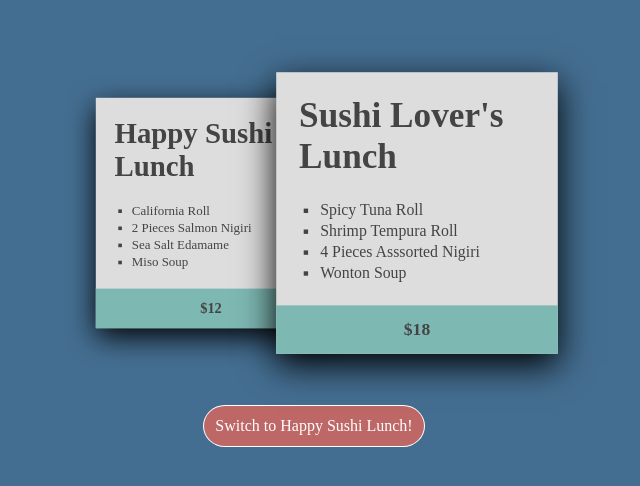
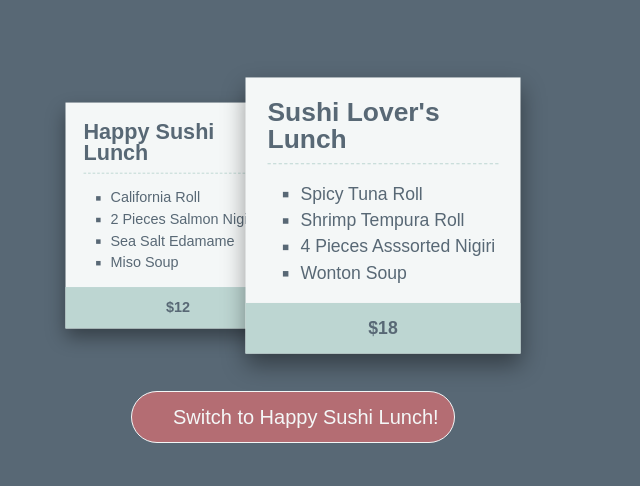
Before and after one commit to glaubernespoli/samples_archive, a website: page docs/samples/overlapping-cards.html in a window 1280 px wide. Shown: the part 134-620 px from the top of the page, without its empty margins (347-987 px from the left). Drawn offline with Linux system fonts and the light colour scheme.

Commit message:
sushi cards

```diff
--- a/docs/css/overlapping-cards.css
+++ b/docs/css/overlapping-cards.css
@@ -1,179 +1,190 @@
-:root {
-    --bg-color: rgb(68, 110, 145);
+*,
+*::before,
+*::after {
+	box-sizing: border-box;
 }
 
 html,
 body {
 	height: 100%;
-    background-color: var(--bg-color);
-    overflow: hidden;
-    margin: 0;
 }
 
-body>div:first-of-type {
-    display: flex;
+body {
+	margin: 0;
+	display: grid;
 	align-items: center;
-    justify-content: center;
+	justify-items: center;
 	height: 100%;
+	color: #f4f7f7;
+	background-color: #586875;
+	font: 1rem/1 'Cabin', sans-serif;
+	overflow-x: hidden;
 }
 
-input[type="radio"] {
-    visibility: hidden;
+/* hide radio buttons, but still expose them to screen readers */
+input {
+	position: absolute;
+	width: 1px;
+	clip: rect(0 0 0 0);
+	overflow: hidden;
+	white-space: nowrap;
 }
 
-div.selector {
+.selector {
 	display: grid;
-    /* grid-area is not required as in the template we use the same name as the class */
 	grid-template-areas:
-        'happy-card lovers-card'
-        'pick       pick';
-    align-items: center;
-
+		'happy lovers'
+		'pick  pick';
 }
 
+/* the cards and toggle buttons are actually fat labels that can be clicked to set radio buttons */
 label {
+	display: block;
 	cursor: pointer;
-    display: block;
-    position: relative;
 }
 
-label.happy-card,
-label.lovers-card {
-    background-color: #ddd;
-    width: 13rem;
-    height: 13rem;
-    color: #444;
-
-    display: flex;
-    flex-direction: column;
-    justify-content: space-between;
-    box-shadow: 0px 10px 30px 0px rgb(0, 0, 0);
-
-
-    animation-duration: .5s;
-    animation-timing-function: ease-in-out;
+.happy-card,
+.lovers-card {
+	position: relative; /* for iOS */
+	width: 250px;
+	padding: 20px;
+	color: #586875;
+	background-color: #f4f7f7;
+	box-shadow: 0 10px 20px #0006;
+	animation-duration: 0.5s;
+	animation-timing-function: ease-in-out; /* important to use a symmetrical timing function (linear also works) */
 	animation-fill-mode: forwards;
 }
 
-label ul {
-    margin: 0;
-    line-height: 1.1;
-    list-style: square;
-    font-size: 0.9rem;
+.happy-card {
+	grid-area: happy;
+	margin-right: -10px; /* nudge closer to lover's card */
+
+	/* these values are used to animate via translateX */
+	--swing: -25px;
+	--overlap: 25px;
 }
 
-label h1 {
-    margin-left: 1rem;
-    font-size: 1.3rem;
-    margin-bottom: 0;
-}
+.lovers-card {
+	grid-area: lovers;
+	margin-left: -10px; /* nudge closer to happy card */
 
-label p {
-    font-weight: bold;
-    margin: 0;
-    background-color: rgb(126, 184, 179);
-    text-align: center;
-    padding: .8rem;
-}
-
-label.happy-pick,
-label.lovers-pick {
-    border: 1px solid #fff;
-    background-color: rgb(190, 103, 103);
-    color: #fff;
-    text-align: center;
-    padding: .7rem;
-    border-radius: 10%/50%;
-    display: none;
-    grid-area: pick;
-    margin: 4rem auto 0 auto;
-}
-
-/** Showing the button if it's selected */
-#lovers-radio:checked~.selector>label.happy-pick,
-#happy-radio:checked~.selector>label.lovers-pick {
-    display: block;
-}
-
-/* when a radio button is set, swing the corresponding card fowards */
-#lovers-radio:checked~.selector>label.lovers-card,
-#happy-radio:checked~.selector>label.happy-card {
-    animation-name: swing-forwards;
-}
-
-/* when a radio button is set, swing the corresponding card fowards */
-#lovers-radio:checked~.selector>label.happy-card,
-#happy-radio:checked~.selector>label.lovers-card {
-    animation-name: swing-backwards;
-}
-
-#lovers-radio:checked~.selector>label.lovers-card,
-#lovers-radio:checked~.selector>label.happy-card {
 	/* these values are used to animate via translateX */
 	--swing: 25px;
 	--overlap: -25px;
 }
 
-#happy-radio:checked~.selector>label.happy-card,
-#happy-radio:checked~.selector>label.lovers-card {
-    /* these values are used to animate via translateX */
-    --swing: -25px;
-    --overlap: 25px;
+/* when a radio button is set, swing the corresponding card fowards */
+#happy-radio:checked ~ .selector .happy-card,
+#lovers-radio:checked ~ .selector .lovers-card {
+	animation-name: swing-forwards;
+}
+
+@keyframes swing-forwards {
+	0% {
+		z-index: 1; /* start behind other card */
+		transform: scale(0.9);
+	}
+	50% {
+		transform: translateX(var(--swing));
+	}
+	100% {
+		z-index: 2; /* end in front of other card */
+		transform: translateX(var(--overlap)) scale(1.1);
+	}
+}
+
+/* when a radio button is set, swing the opposite card backwards */
+#happy-radio:checked ~ .selector .lovers-card,
+#lovers-radio:checked ~ .selector .happy-card {
+	animation-name: swing-backwards;
 }
 
 @keyframes swing-backwards {
 	0% {
-        z-index: 1;
-        /* start in front of the other card */
-        transform: scale(1.1);
+		z-index: 2; /* start in front of other card */
+		transform: translateX(var(--overlap)) scale(1.1);
 	}
-
 	50% {
-        transform: translateX(var(--overlap));
+		transform: translateX(var(--swing));
 	}
-
 	100% {
-        z-index: 0;
-        /* end in front of other card */
-        transform: translateX(var(--swing)) scale(0.9);
+		z-index: 1; /* end behind other card */
+		transform: scale(0.9);
 	}
 }
 
-@keyframes swing-forwards {
-    0% {
-        z-index: 1;
-        /* start behind other card */
-        transform: scale(0.9);
+h1 {
+	margin: 0;
+	padding-bottom: 10px;
+	border-bottom: 1px dashed #bdd6d2;
+	font-size: 1.5rem;
 }
 
-    50% {
-        transform: translateX(var(--swing));
+ul {
+	margin: 15px 0;
+	padding-left: 30px;
+	line-height: 1.5rem;
+	list-style-type: square;
 }
 
-    100% {
-        z-index: 2;
-        /* end in front of other card */
-        transform: translateX(var(--overlap)) scale(1.1);
+p {
+	margin: 0 -20px -20px;
+	padding: 15px;
+	background-color: #bdd6d2;
+	font-weight: bold;
+	text-align: center;
+}
+
+.happy-pick,
+.lovers-pick {
+	grid-area: pick;
+	margin: 50px auto 0;
+	padding: 15px;
+	border: 1px solid #f4f7f7;
+	border-radius: 9999px;
+	background-color: #b46d73;
+	font-size: 1.25rem;
+	-webkit-user-select: none;
+	user-select: none;
+}
+
+.happy-pick::before,
+.lovers-pick::after {
+	display: inline-block;
+	font-family: 'Font Awesome 5 Free';
+	font-weight: bold;
+}
+
+.happy-pick::before {
+	margin-right: 10px;
+	content: '\f0a8'; /* fa-arrow-circle-left */
+}
+
+.lovers-pick::after {
+	margin-left: 10px;
+	content: '\f0a9'; /* fa-arrow-circle-right */
+}
+
+/* hide happy toggle button if happy is currently selected */
+#happy-radio:checked ~ .selector .happy-pick {
+	display: none;
+}
+
+/* hide lover's toggle button if lover's is currently selected */
+#lovers-radio:checked ~ .selector .lovers-pick {
+	display: none;
+}
+
+/* increase overlap and swing distance on smaller screens */
+@media (max-width: 560px) {
+	.happy-card {
+		margin-right: -85px;
+		--swing: -100px;
+	}
+
+	.lovers-card {
+		margin-left: -85px;
+		--swing: 100px;
 	}
 }
-
-@media only screen and (min-width: 900px) {
-    body {
-        font-size: 1rem;
-    }
-
-    label.happy-card,
-    label.lovers-card {
-        width: 16rem;
-        height: 16rem;
-    }
-
-    label h1 {
-        margin-left: 1.3rem;
-        font-size: 2rem;
-    }
-
-    label ul {
-        line-height: 1.3;
-    }
-}
```
Lines whose indentation alone changed are shown as unchanged.
